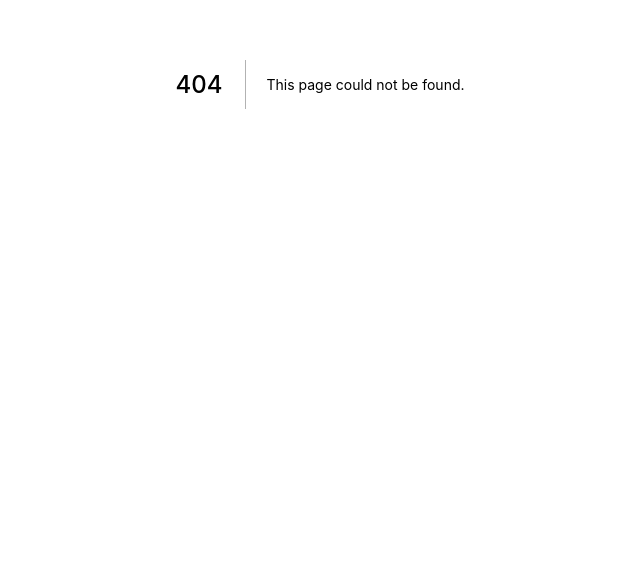
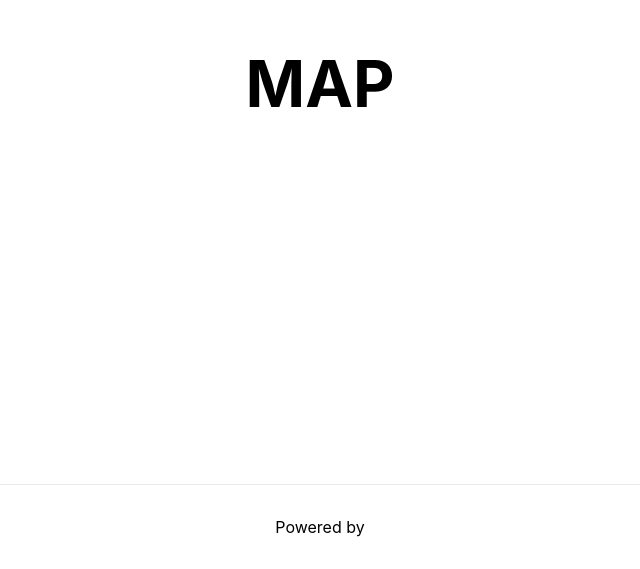
Before and after one commit to ivanstnsk/shelter.in.ua, a Next.js app: page /map in a window 1280 px wide. Before the commit this address had no page. Shown: the part 316-885 px from the top of the page, without its empty margins (320-960 px from the left). Before the commit the page ends 800 px from the top, so only its background shows below. Built offline with nearby package versions, Linux system fonts and the light colour scheme.

Commit message:
Add map page

```diff
--- /dev/null
+++ b/pages/map.tsx
@@ -0,0 +1,33 @@
+import type { NextPage } from 'next'
+import Head from 'next/head'
+import styles from '../styles/Home.module.css'
+
+const Map: NextPage = () => {
+  return (
+    <div className={styles.container}>
+      <Head>
+        <title>Shelter in UA Map</title>
+        <meta name="description" content="Shelter in UA Map" />
+        <link rel="icon" href="/favicon.ico" />
+      </Head>
+
+      <main className={styles.main}>
+        <h1 className={styles.title}>
+          MAP
+        </h1>
+      </main>
+
+      <footer className={styles.footer}>
+        <a
+          href="#"
+          target="_blank"
+          rel="noopener noreferrer"
+        >
+          Powered by
+        </a>
+      </footer>
+    </div>
+  )
+}
+
+export default Map
```
